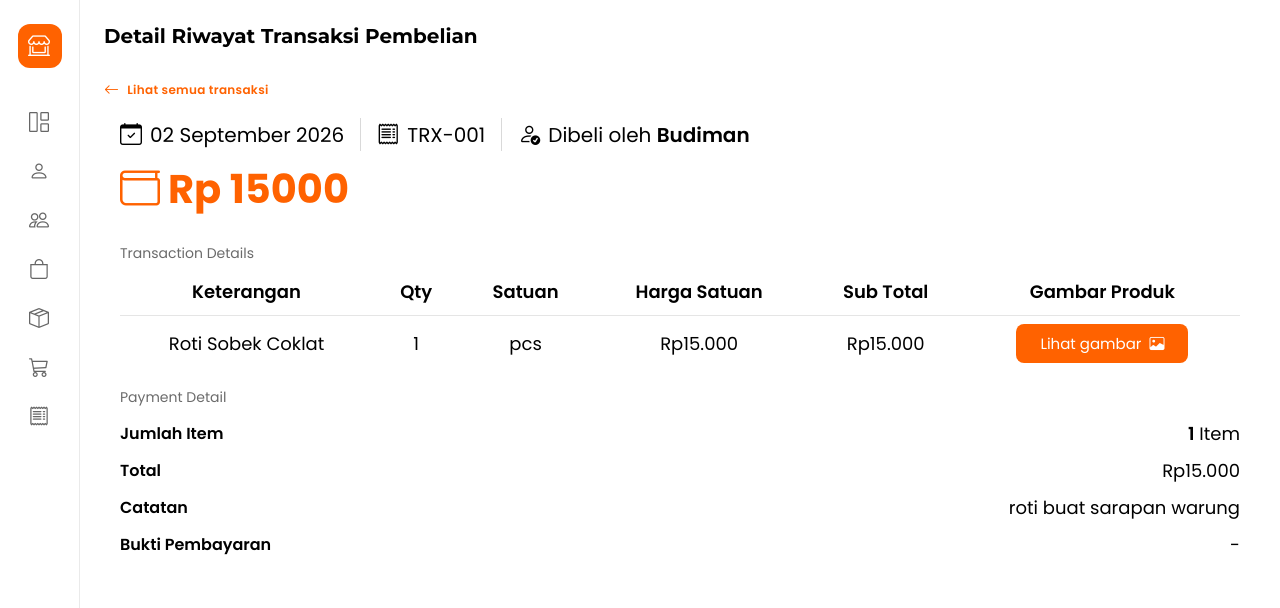
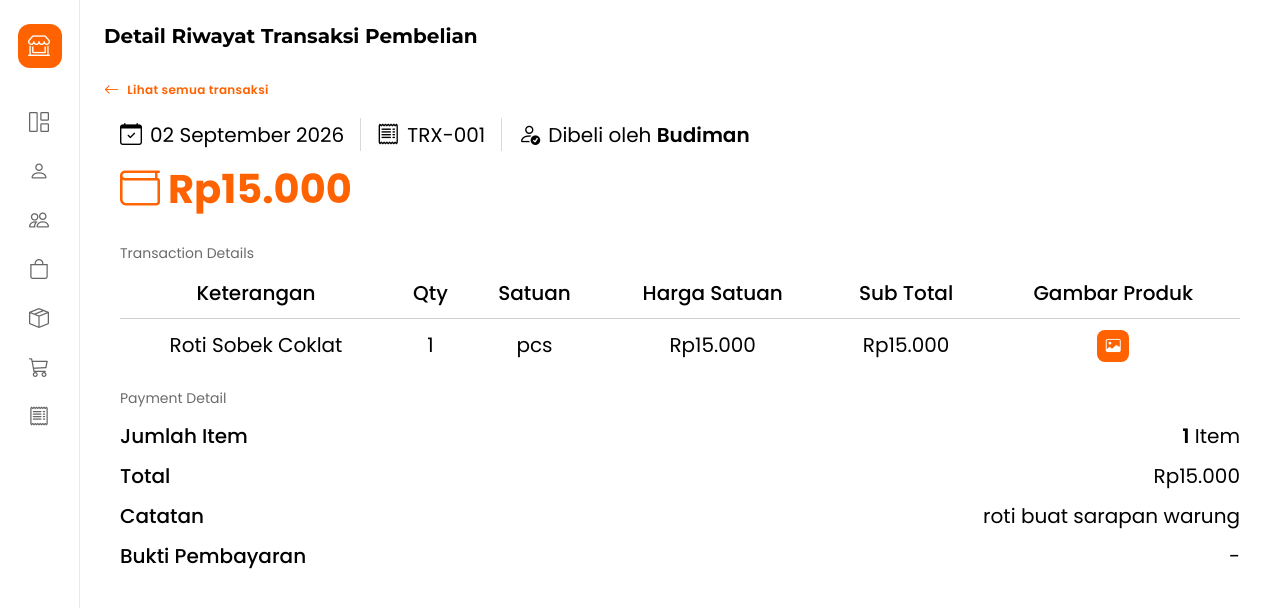
Before and after one commit to stpndrs/sleepypos-vue, a Vue app: page /purchases/detail/TRX-001 in a window 1280 px wide. Shown: the top 608 px of the page. Built offline with nearby package versions, Linux system fonts and the light colour scheme.

Commit message:
fix(purchases): render detail items with table component
- Replace the duplicated table with ObjectTable and row mapping
- Format totals from the purchase data
- Remove dead table markup and styles
- Adjust table and payment typography

```diff
--- a/src/pages/purchases/DetailPurchasesView.vue
+++ b/src/pages/purchases/DetailPurchasesView.vue
@@ -42,8 +42,15 @@ const totalQty = computed(() =>
     (current.value?.items ?? []).reduce((sum, item) => sum + item.quantity, 0),
 );
 
-const totalPrice = computed(() =>
-    (current.value?.items ?? []).reduce((sum, item) => sum + item.price * item.quantity, 0),
+const rows = computed(() =>
+    (current.value?.items ?? []).map((item) => ({
+        description: item.description,
+        quantity: item.quantity,
+        unit: item.unit,
+        price: formatRupiah(item.price),
+        subtotal: formatRupiah(item.subtotal),
+        image: item.image,
+    })),
 );
 
 function loadPurchase(id) {
@@ -101,45 +108,26 @@ watch(() => route.params.id, loadPurchase, { immediate: true });
 
             <div class="price">
                 <i class="bi bi-wallet"></i>
-                <span>Rp {{ current.total }}</span>
+                <span>{{ formatRupiah(current.total) }}</span>
             </div>
 
             <div class="transaction-details">
                 <p class="section-label">Transaction Details</p>
                 <div class="table-wrapper">
-                    <table>
-                        <thead>
-                            <tr>
-                                <th v-for="(label, index) in head" :key="index">
-                                    {{ label }}
-                                </th>
-                            </tr>
-                        </thead>
-                        <tbody>
-                            <tr v-if="current.items.length === 0">
-                                <td :colspan="head.length" class="empty-row">Belum ada data</td>
-                            </tr>
-                            <tr v-for="item in current.items" :key="item.id">
-                                <td>{{ item.description }}</td>
-                                <td>{{ item.quantity }}</td>
-                                <td>{{ item.unit }}</td>
-                                <td>{{ formatRupiah(item.price) }}</td>
-                                <td>{{ formatRupiah(item.price * item.quantity) }}</td>
-                                <td class="image-cell">
-                                    <button
-                                        v-if="item.image"
-                                        type="button"
-                                        class="proof-btn"
-                                        :aria-label="`Lihat gambar ${item.description}`"
-                                        @click="openProof(item.image)"
-                                    >
-                                        Lihat gambar <i class="bi bi-image"></i>
-                                    </button>
-                                    <span v-else>-</span>
-                                </td>
-                            </tr>
-                        </tbody>
-                    </table>
+                    <ObjectTable class="flat-table" :head="head" :items="rows">
+                        <template #cell-image="{ row }">
+                            <button
+                                v-if="row.image"
+                                type="button"
+                                class="table-icon-btn"
+                                :aria-label="`Lihat gambar ${row.description}`"
+                                @click="openProof(row.image)"
+                            >
+                                <i class="bi bi-image"></i>
+                            </button>
+                            <span v-else>-</span>
+                        </template>
+                    </ObjectTable>
                 </div>
             </div>
 
@@ -154,7 +142,7 @@ watch(() => route.params.id, loadPurchase, { immediate: true });
                     </div>
                     <div class="payment-row">
                         <p class="label">Total</p>
-                        <p class="value">{{ formatRupiah(totalPrice) }}</p>
+                        <p class="value">{{ formatRupiah(current.total) }}</p>
                     </div>
                     <div class="payment-row">
                         <p class="label">Catatan</p>
@@ -204,6 +192,21 @@ watch(() => route.params.id, loadPurchase, { immediate: true });
 
 strong {
     font-weight: 600;
+}
+
+.transaction-details .flat-table {
+    border: none;
+    padding: 0;
+}
+
+.flat-table :deep(td) {
+    font-weight: 400;
+    font-size: 20px;
+}
+
+.flat-table :deep(th) {
+    font-weight: 500;
+    font-size: 20px;
 }
 
 .purchase-detail {
@@ -291,38 +294,26 @@ strong {
 .table-wrapper {
     width: 100%;
     max-width: 100%;
-    overflow-x: auto;
     contain: inline-size;
-    -webkit-overflow-scrolling: touch;
 }
 
-table {
-    width: 100%;
-    border-collapse: collapse;
-    text-align: center;
+.table-icon-btn {
+    display: inline-flex;
+    align-items: center;
+    justify-content: center;
+    width: 32px;
+    height: 32px;
+    border: none;
+    border-radius: 8px;
+    background-color: #ff6200;
+    color: #ffffff;
+    font-size: 15px;
+    cursor: pointer;
+    transition: background-color 0.2s;
 }
 
-thead th {
-    padding: 10px 16px;
-    font-weight: 600;
-    font-size: 18px;
-    white-space: nowrap;
-    border-bottom: 1px solid #e5e5e5;
-}
-
-tbody td {
-    padding: 8px 16px;
-    font-size: 18px;
-    white-space: nowrap;
-}
-
-.image-cell {
-    text-align: center;
-}
-
-.empty-row {
-    padding: 24px;
-    color: #6b6b6b;
+.table-icon-btn:hover {
+    background-color: #e05200;
 }
 
 .payment-details {
@@ -350,13 +341,15 @@ tbody td {
 }
 
 .payment-row .label {
-    font-weight: 600;
+    font-weight: 500;
     flex-shrink: 0;
-    font-size: medium;
+    font-size: 20px;
 }
 
 .payment-row .value {
     min-width: 0;
+    font-weight: 400;
+    font-size: 20px;
     text-align: right;
     overflow-wrap: anywhere;
 }
@@ -429,6 +422,10 @@ tbody td {
 }
 
 @media (max-width: 991.98px) {
+    .flat-table :deep(td) {
+        font-size: 16px;
+    }
+
     .page-header {
         flex-direction: column;
         align-items: flex-start;
@@ -454,12 +451,6 @@ tbody td {
         font-size: 28px;
     }
 
-    thead th,
-    tbody td {
-        font-size: 15px;
-        padding: 8px 12px;
-    }
-
     .payment-list {
         font-size: 16px;
     }
```
